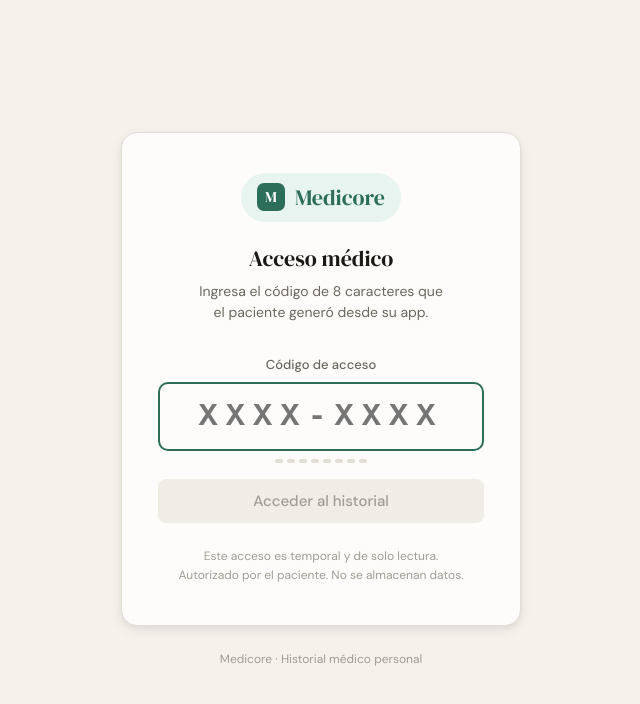
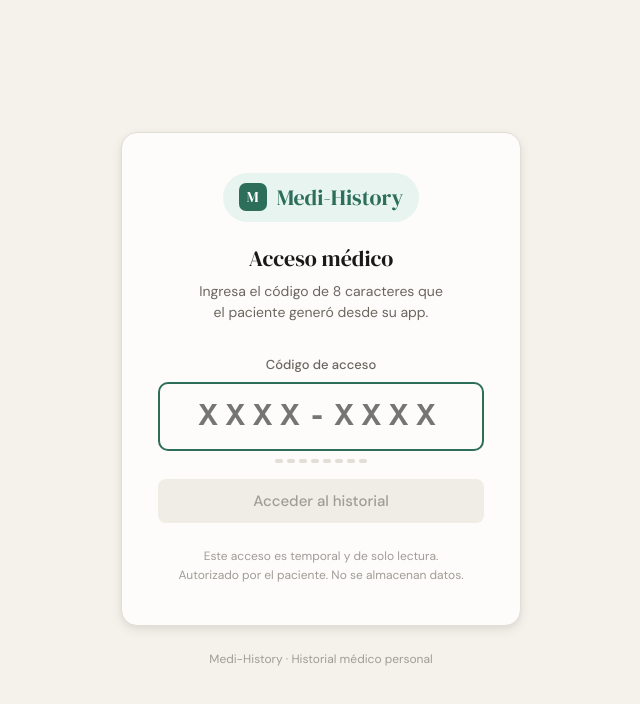
Before and after one commit to manuelpcx/medicore-front, a React (Vite) app: page /doctor in a window 1280 px wide. Shown: the top 704 px of the page, without its empty margins (319-959 px from the left). Built offline with nearby package versions, Linux system fonts and the light colour scheme; no server answers.

Commit message:
modificated name of app

```diff
--- a/index.html
+++ b/index.html
@@ -4,7 +4,7 @@
     <meta charset="UTF-8" />
     <link rel="icon" type="image/svg+xml" href="/favicon.svg" />
     <meta name="viewport" content="width=device-width, initial-scale=1.0" />
-    <title>medicore-frontend</title>
+    <title>Medi-History</title>
   </head>
   <body>
     <div id="root"></div>
--- a/package.json
+++ b/package.json
@@ -1,5 +1,5 @@
 {
-  "name": "medicore-frontend",
+  "name": "medi-history-frontend",
   "private": true,
   "version": "0.0.0",
   "type": "module",
--- a/src/components/layout/Sidebar.tsx
+++ b/src/components/layout/Sidebar.tsx
@@ -47,7 +47,7 @@ export function Sidebar() {
             color: '#fff', fontFamily: 'DM Serif Display, serif', fontSize: 16, flexShrink: 0,
             marginLeft: collapsed ? 'auto' : 0, marginRight: collapsed ? 'auto' : 0,
           }}>M</div>
-          {!collapsed && <span className="serif" style={{ fontSize: 20, color: 'var(--accent)' }}>Medicore</span>}
+          {!collapsed && <span className="serif" style={{ fontSize: 20, color: 'var(--accent)' }}>Medi-History</span>}
         </div>
 
         {/* Nav */}
--- a/src/pages/DoctorDashboardPage.tsx
+++ b/src/pages/DoctorDashboardPage.tsx
@@ -78,7 +78,7 @@ export default function DoctorDashboardPage() {
           <div style={{ display: 'flex', alignItems: 'center', gap: 8 }}>
             <div style={headerLogoStyle}>M</div>
             <span style={{ color: 'rgba(255,255,255,0.85)', fontSize: 13, fontWeight: 500 }}>
-              Medicore · Vista médica
+              Medi-History · Vista médica
             </span>
           </div>
 
@@ -311,7 +311,7 @@ export default function DoctorDashboardPage() {
 
         {/* ── FOOTER ──────────────────────────────────── */}
         <footer style={footerStyle}>
-          <span>Vista de solo lectura · Acceso autorizado por el paciente · Medicore</span>
+          <span>Vista de solo lectura · Acceso autorizado por el paciente · Medi-History</span>
           {snap.generado_en && (
             <span>Acceso generado: {fDate(snap.generado_en)}</span>
           )}
--- a/src/pages/DoctorEntryPage.tsx
+++ b/src/pages/DoctorEntryPage.tsx
@@ -61,7 +61,7 @@ export default function DoctorEntryPage() {
           <div style={logoWrapStyle}>
             <div style={logoDotStyle}>M</div>
             <span style={{ fontFamily: 'DM Serif Display, serif', fontSize: 22, color: 'var(--accent)' }}>
-              Medicore
+              Medi-History
             </span>
           </div>
           <h1 style={{ fontFamily: 'DM Serif Display, serif', fontSize: 22, fontWeight: 400, marginTop: 20, marginBottom: 6 }}>
@@ -140,7 +140,7 @@ export default function DoctorEntryPage() {
 
       {/* Bottom branding */}
       <p style={{ marginTop: 24, fontSize: 12, color: 'var(--text3)' }}>
-        Medicore · Historial médico personal
+        Medi-History · Historial médico personal
       </p>
     </div>
   );
--- a/src/pages/LoginPage.tsx
+++ b/src/pages/LoginPage.tsx
@@ -40,7 +40,7 @@ export default function LoginPage() {
       <div style={cardStyle}>
         <div style={{ textAlign: 'center', marginBottom: 32 }}>
           <div style={logoStyle}>M</div>
-          <h1 className="serif" style={{ fontSize: 28, fontWeight: 400, marginBottom: 6 }}>Medicore</h1>
+          <h1 className="serif" style={{ fontSize: 28, fontWeight: 400, marginBottom: 6 }}>Medi-History</h1>
           <p style={{ color: 'var(--text2)', fontSize: 14 }}>Tu historial médico, siempre contigo</p>
         </div>
 
--- a/src/pages/RegisterPage.tsx
+++ b/src/pages/RegisterPage.tsx
@@ -54,7 +54,7 @@ export default function RegisterPage() {
           <h1 className="serif" style={{ fontSize: 26, fontWeight: 400, marginBottom: 6 }}>
             Crear cuenta
           </h1>
-          <p style={{ color: 'var(--text2)', fontSize: 14 }}>Regístrate en Medicore</p>
+          <p style={{ color: 'var(--text2)', fontSize: 14 }}>Regístrate en Medi-History</p>
         </div>
 
         <form onSubmit={handleSubmit(onSubmit)} style={{ display: 'flex', flexDirection: 'column', gap: 14 }}>
--- a/src/store/auth.store.ts
+++ b/src/store/auth.store.ts
@@ -25,7 +25,7 @@ export const useAuthStore = create<AuthState>()(
       isAuthenticated: () => !!get().accessToken,
     }),
     {
-      name: 'medicore-auth',
+      name: 'medi-history-auth',
       partialize: (s) => ({
         user: s.user,
         accessToken: s.accessToken,
```
